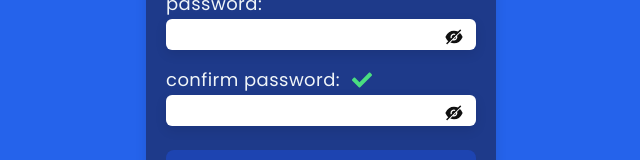
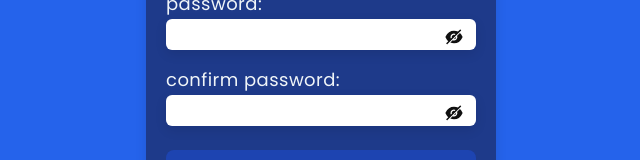
Before and after one commit to kawojue/user-registration, a React (Vite) app in the folder starter/: page / in a window 1280 px wide. Shown: the part 258-418 px from the top of the page, without its empty margins (319-959 px from the left). Built offline with nearby package versions, Linux system fonts and the light colour scheme.

Commit message:
[fix] pswd confirmation

```diff
--- a/starter/src/Context.tsx
+++ b/starter/src/Context.tsx
@@ -25,8 +25,10 @@ export const DataProvider: React.FC<{children: React.ReactElement}> = ({ childre
     const [confirmFocus, setConfirmFocus] = useState<boolean>(false)
 
     const [errMsg, setErrMsg] = useState<string | null>(null)
+    const [success, setSuccess] = useState<boolean>(false)
+
     const [showPswd, setShowPswd] = useState<boolean>(false)
-    const [success, setSuccess] = useState<boolean>(false)
+    const [showConfirmPswd, setShowConfirmPswd] = useState<boolean>(false)
 
     useEffect(() => {
         userRef.current?.focus()
@@ -41,8 +43,10 @@ export const DataProvider: React.FC<{children: React.ReactElement}> = ({ childre
         // validate password
         const resPswd:boolean = PSWD_REGEX.test(pswd)
         setValidPswd(resPswd)
-        const confirm = pswd === confirmPswd
-        setValidConfirm(confirm)
+        if (pswd) {
+            const confirm = pswd === confirmPswd
+            setValidConfirm(confirm)
+        }
     }, [user, pswd, confirmPswd])
 
     useEffect(() => {
@@ -60,7 +64,8 @@ export const DataProvider: React.FC<{children: React.ReactElement}> = ({ childre
             setPswdFocus, validPswd, setUser,
             setPswd, setConfirmPswd, validConfirm,
             setConfirmFocus, showPswd, setShowPswd,
-            AiFillEyeInvisible, AiFillEye
+            AiFillEyeInvisible, AiFillEye, confirmFocus,
+            showConfirmPswd, setShowConfirmPswd
         }}>
             {children}
         </Context.Provider>
```
